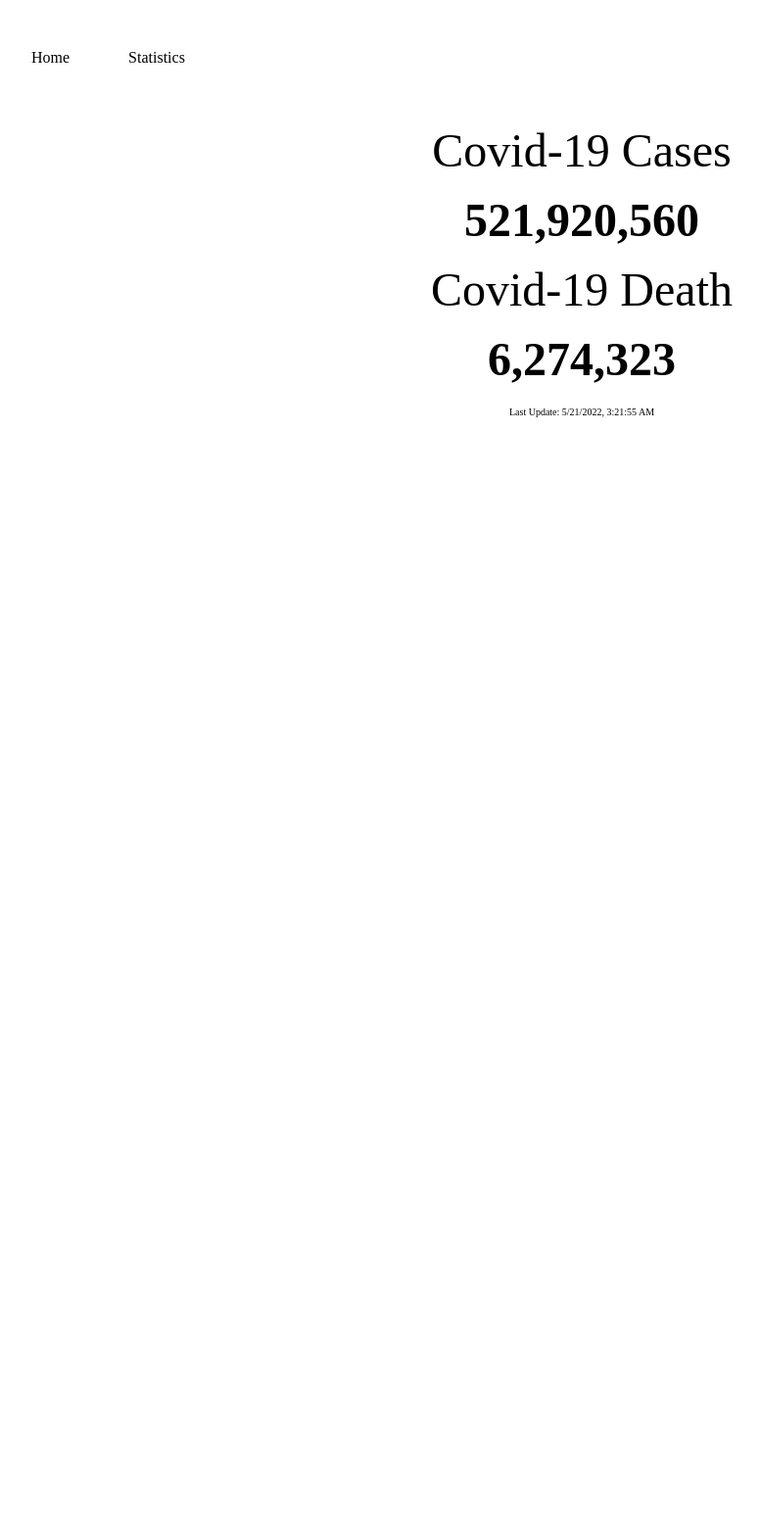
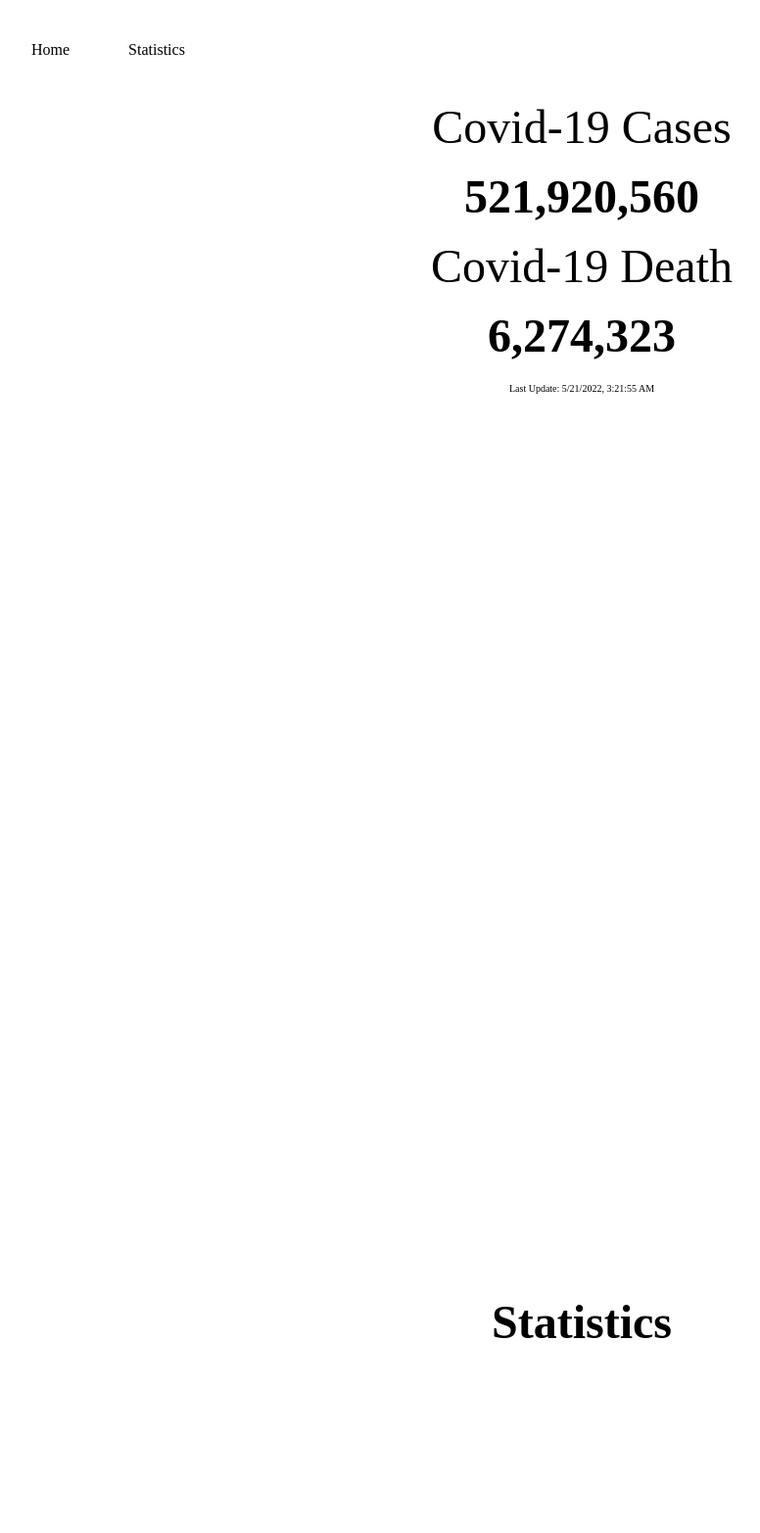
Before and after one commit to Little-T-Mouse/Jamhack2022, a Flask app: page / in a window 1280 px wide. Shown: the top 1565 px of the page at 98% size, without its empty margins (46-822 px from the left). Before the commit the page ends 426 px from the top, so only its background shows below. Run offline with Flask 2, Linux system fonts and the light colour scheme.

Commit message:
update index.html

```diff
--- a/template/index.html
+++ b/template/index.html
@@ -27,11 +27,6 @@
             top: 0;
             cursor: pointer;
         }
-        .background {
-            background: white;
-            background-blend-mode: darken;
-            background-size: cover;
-        }
         .nav-list {
             width: 70%;
             display: flex;
@@ -48,21 +43,34 @@
         .nav-list li a:hover {
             color: black;
         }
+        #home{
+            height: 150vh;
+        }
+        #stat{
+            height: 150vh;
+        }
     </style>
     <body>
-        <nav class="navbar background">
+        <header>
+            <nav>
                 <ul class="nav-list">
                     <li><a href="#home">Home</a></li>
                     <li><a href="#stat">Statistics</a></li>
                 </ul>
             </nav>
-        <home>
+        </header>
+        <main>
+            <section id="home">
                 <p style="text-align:center"><font size="10">Covid-19 Cases</font></p>
                 <p style="text-align:center"><font size="10"><b>521,920,560</b></font></p>
                 <p style="text-align:center"><font size="10">Covid-19 Death</font></p>
                 <p style="text-align:center"><font size="10"><b>6,274,323</b></font></p>
                 <p style="text-align:center"><font size="1">Last Update: <span id='datetime'></span></font>
-        </home>
+            </section>
+            <section id="stat">
+                <h1 style="text-align:center"><font size="20"><b>Statistics</b></font></h1>
+            </section>
+        </main>
     </body>
     <script>
         var date = new Date();
```
Lines whose indentation alone changed are shown as unchanged.
